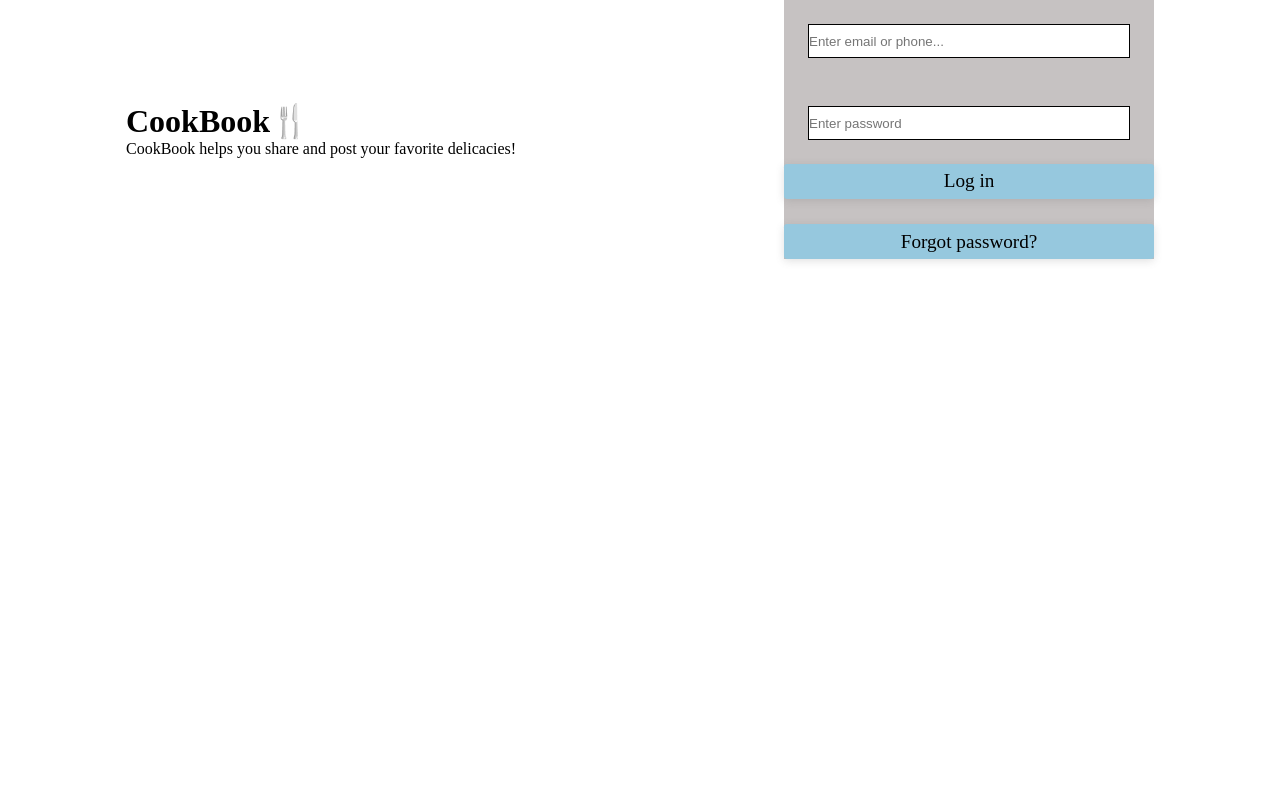
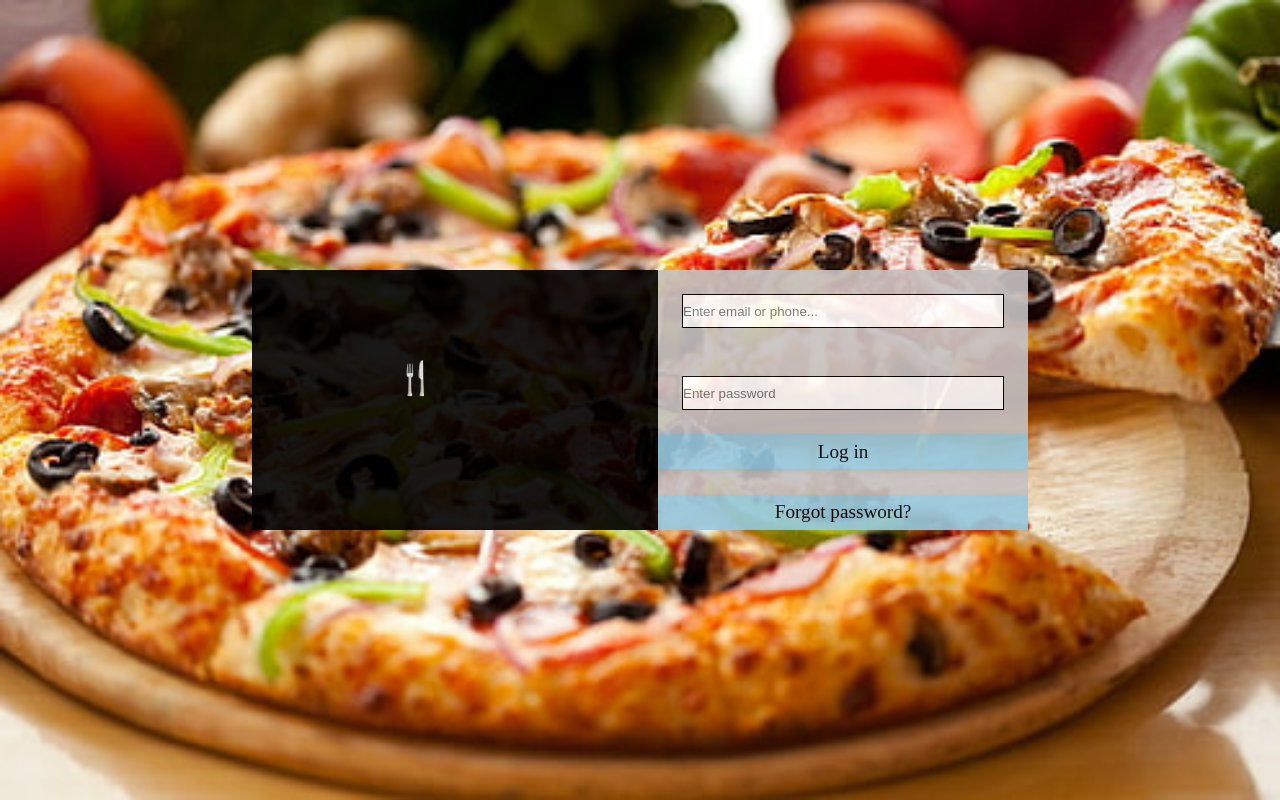
Before and after one commit to RitvikAnand583/cookbook, a React (Vite) app in the folder frontend/: page /login in a window 1280 px wide. Built offline with nearby package versions, Linux system fonts and the light colour scheme.

Commit message:
Made Row component more reusable

```diff
--- a/frontend/src/pages/Login.jsx
+++ b/frontend/src/pages/Login.jsx
@@ -1,16 +1,30 @@
+import styled from "styled-components";
+
 import Input from "../ui/Input";
 import StyledForm from "../ui/Form";
 import Button from "../ui/Button";
 import Row from "../ui/Row";
 
+const ImageContainer = styled.div`
+  background-image: url("../../public/delicious-pizza-pepperoni-pizza-wallpaper-thumb.jpg");
+  background-repeat: no-repeat;
+  background-size: cover;
+
+  /* width: 100vw; */
+  height: 100%;
+  /* aspect-ratio: inherit; */
+`;
+
 function Login() {
   return (
-    <Row>
-      <div>
+    <ImageContainer>
+      <Row style={{ height: "100vh" }}>
+        <Row style={{ backgroundColor: "black", opacity: 0.9 }}>
+          <Row type="vertical">
             <h1>CookBook🍴</h1>
             <p>CookBook helps you share and post your favorite delicacies!</p>
-      </div>
-      <div>
+          </Row>
+          <Row>
             <StyledForm method="POST" action="/">
               <Input
                 name="email"
@@ -29,8 +43,10 @@ function Login() {
                 <Button type="button">Forgot password?</Button>
               </Row>
             </StyledForm>
-      </div>
           </Row>
+        </Row>
+      </Row>
+    </ImageContainer>
   );
 }
 
--- a/frontend/src/ui/Row.jsx
+++ b/frontend/src/ui/Row.jsx
@@ -1,6 +1,6 @@
 import styled, { css } from "styled-components";
 
-const Row = styled.div`
+const StyledRow = styled.div`
   display: flex;
 
   ${(props) =>
@@ -19,8 +19,17 @@ const Row = styled.div`
     `}
 `;
 
-Row.defaultProps = {
+StyledRow.defaultProps = {
   type: "horizontal",
 };
 
+function Row({ children, style, type }) {
+  console.log(style);
+  return (
+    <StyledRow type={type} style={style && style}>
+      {children}
+    </StyledRow>
+  );
+}
+
 export default Row;
```
Also changed, not shown: frontend/public/delicious-pizza-pepperoni-pizza-wallpaper-thumb.jpg (added), frontend/public/download.jpg (added). Lines whose indentation alone changed are shown as unchanged.
